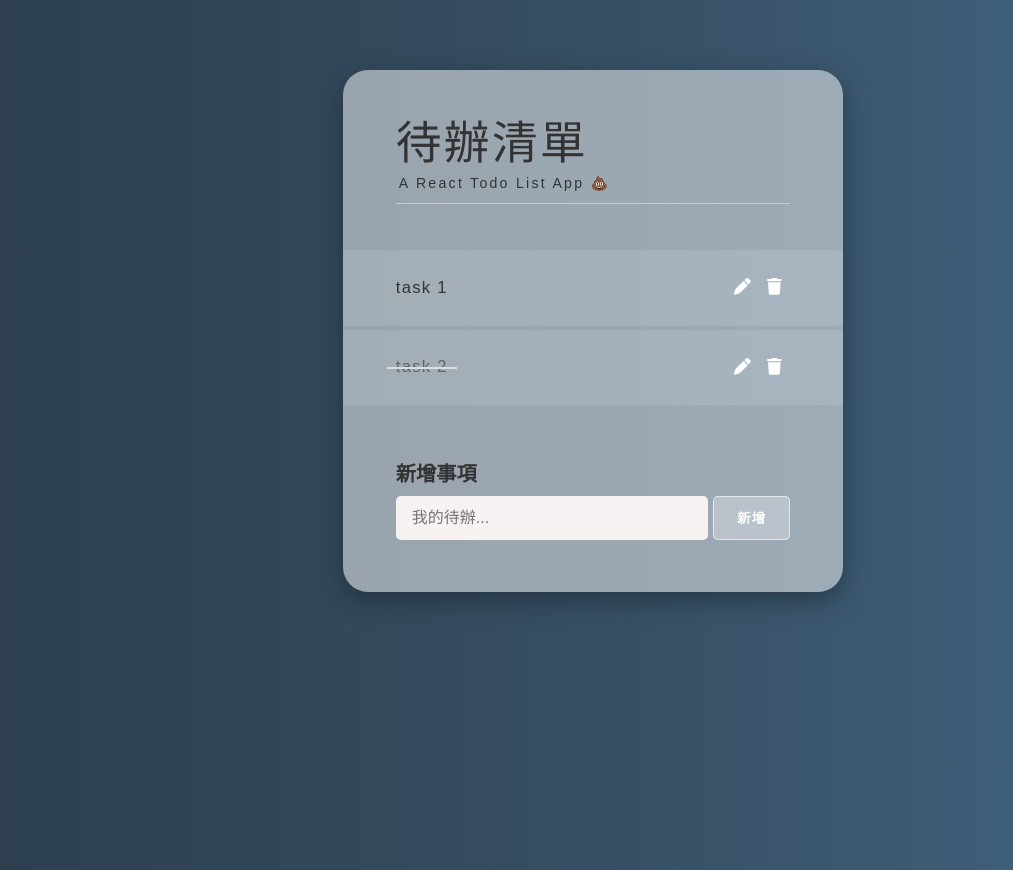
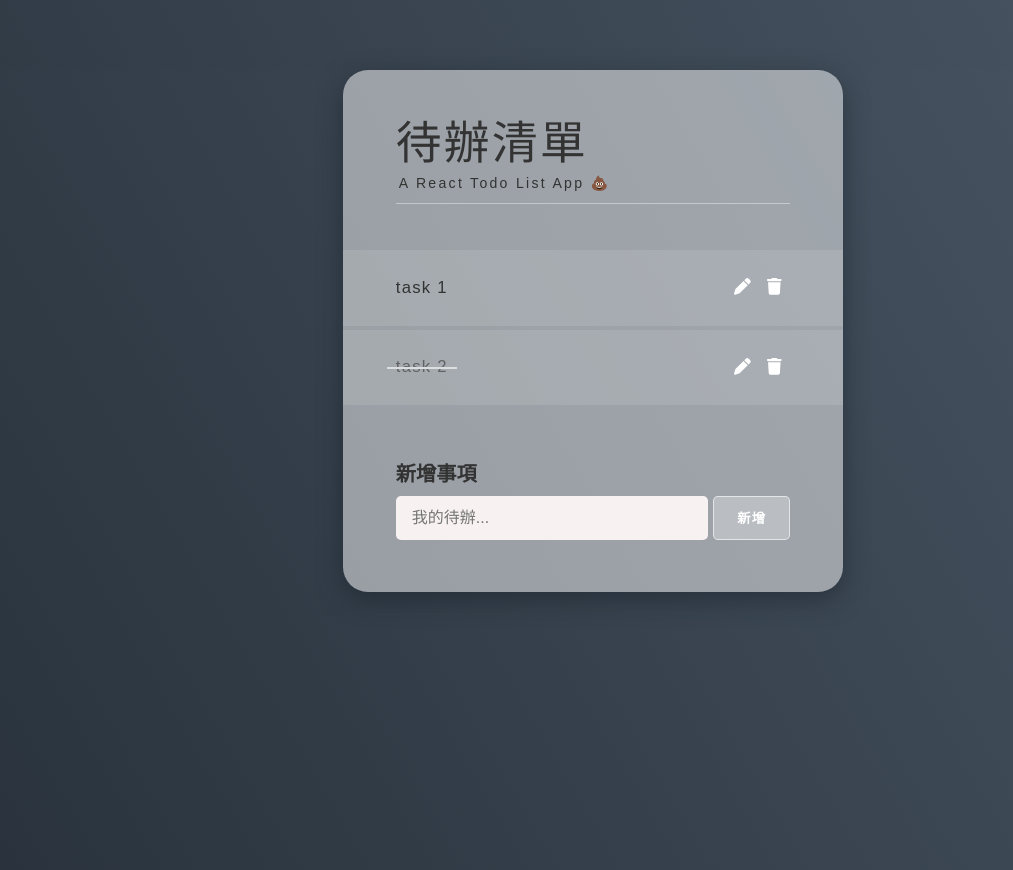
Before and after one commit to wooone/react-todo-list, a React (Create React App) app: page / in a window 1280 px wide. Shown: the whole page, without its empty margins (47-1060 px from the left). Built offline with nearby package versions, Linux system fonts and the light colour scheme.

Commit message:
change bg

```diff
--- a/src/App.css
+++ b/src/App.css
@@ -23,7 +23,7 @@
 html,
 body {
   background: rgb(44, 62, 78);
-  background: linear-gradient(90deg, rgba(44, 62, 78, 1) 0%, rgba(55, 80, 101, 1) 53%, rgba(68, 102, 130, 1) 100%);
+  background: linear-gradient(60deg, #29323c 0%, #485563 100%);
   font-size: 1.1rem;
   font-family: "Quicksand", sans-serif;
   height: 100%;
```
